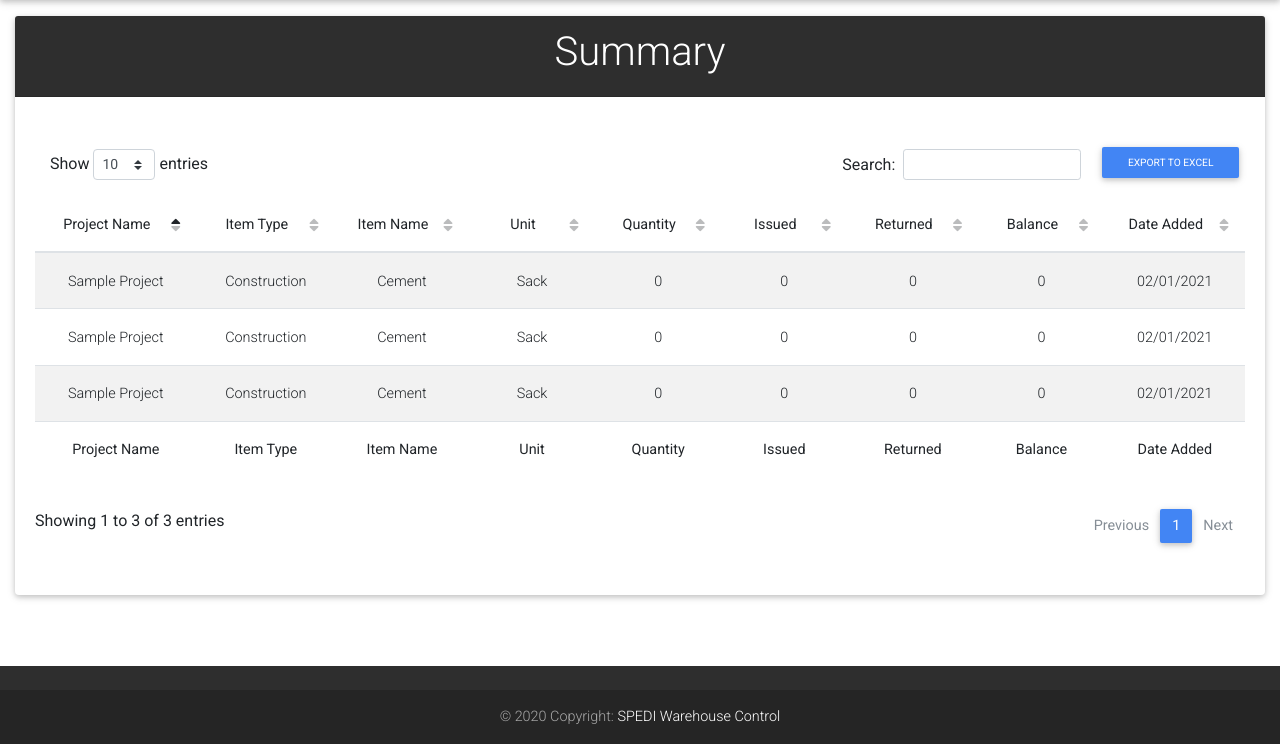
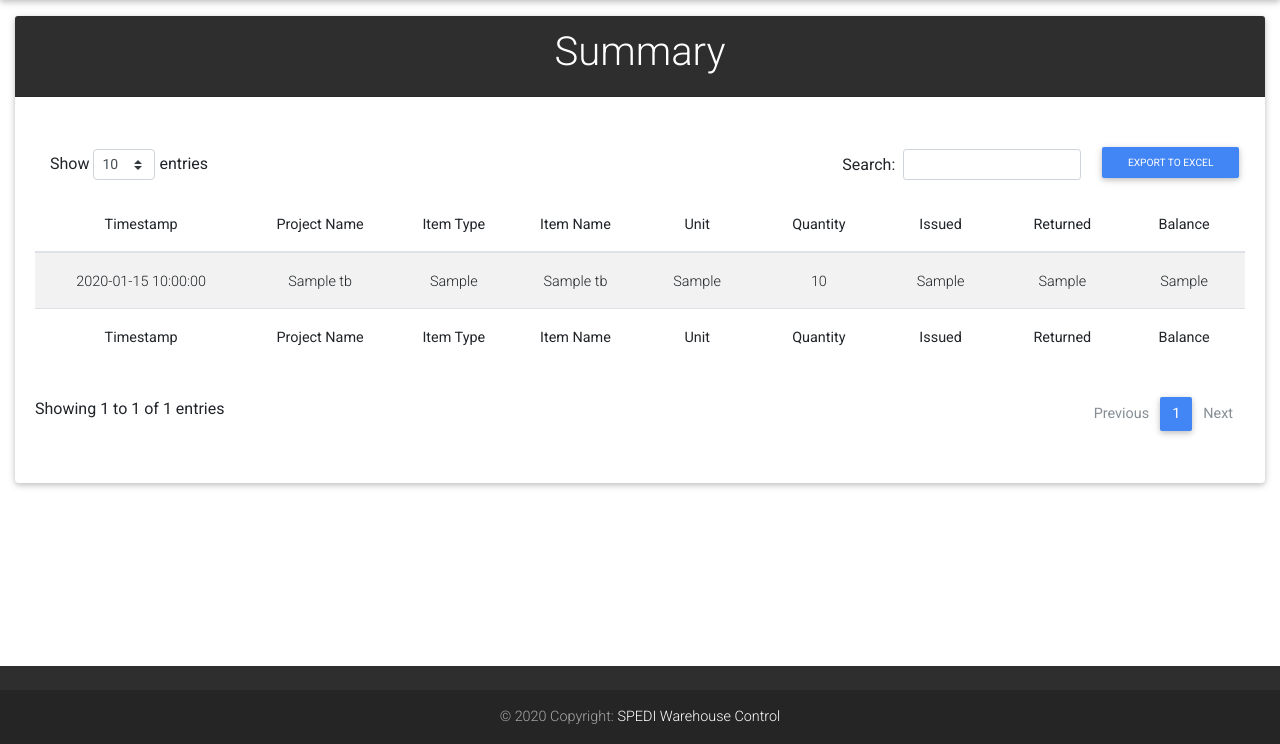
Before and after one commit to Yabetsu16/SPEDI-Warehouse, a PHP site: page /summary.php in a window 1280 px wide. Shown: the part 56-800 px from the top of the page. Run offline with PHP 8.4, Linux system fonts and the light colour scheme; tables that the repository leaves empty or names only in its code hold one stand-in row (values such as "Sample post"); some libraries are stand-ins or nearby versions.

Commit message:
Display summary of movements Added

```diff
--- a/summary.php
+++ b/summary.php
@@ -76,9 +76,12 @@
                                 <button type="button" class="btn btn-sm btn-primary" data-toggle="modal" data-target="#exportModal">Export to Excel</button>
                             </div>
                             <br>
-                            <table id="dtBasicExample" class="table table-striped table-responsive-md btn-table" cellspacing="0" width="100%">
+                            <table id="dtBasicExample" class="table table-striped table-responsive-md btn-table" cellspacing="0" width="100%"
+                            data-ordering="false">
                                 <thead>
                                     <tr class="text-center">
+                                        <th class="th-sm">Timestamp
+                                        </th>
                                         <th class="th-sm">Project Name
                                         </th>
                                         <th class="th-sm">Item Type
@@ -95,47 +98,47 @@
                                         </th>
                                         <th class="th-sm">Balance
                                         </th>
-                                        <th class="th-sm">Date Added
-                                        </th>
                                     </tr>
                                 </thead>
                                 <tbody>
-                                    <tr class="text-center">
-                                        <td>Sample Project</td>
-                                        <td>Construction</td>
-                                        <td>Cement</td>
-                                        <td>Sack</td>
-                                        <td>0</td>
-                                        <td>0</td>
-                                        <td>0</td>
-                                        <td>0</td>
-                                        <td>02/01/2021</td>
-                                    </tr>
-                                    <tr class="text-center">
-                                        <td>Sample Project</td>
-                                        <td>Construction</td>
-                                        <td>Cement</td>
-                                        <td>Sack</td>
-                                        <td>0</td>
-                                        <td>0</td>
-                                        <td>0</td>
-                                        <td>0</td>
-                                        <td>02/01/2021</td>
-                                    </tr>
-                                    <tr class="text-center">
-                                        <td>Sample Project</td>
-                                        <td>Construction</td>
-                                        <td>Cement</td>
-                                        <td>Sack</td>
-                                        <td>0</td>
-                                        <td>0</td>
-                                        <td>0</td>
-                                        <td>0</td>
-                                        <td>02/01/2021</td>
-                                    </tr>
+                                    <?php
+                                    $query = "SELECT * FROM movement_tb
+                                    INNER JOIN inventory_tb ON inventory_tb.inventory_id = movement_tb.inventory_id
+                                    INNER JOIN project_tb ON project_tb.project_id = inventory_tb.project_id
+                                    ORDER BY inventory_tb.inventory_id;";
+                                    $stmt = $conn->prepare($query);
+                                    $stmt->execute();
+                                    $result = $stmt->get_result();
+                                    while ($row = $result->fetch_assoc()) {
+                                        $project_name = $row['project_name'];
+                                        $item_type = $row['item_type'];
+                                        $item_name = $row['item_name'];
+                                        $unit = $row['unit'];
+                                        $quantity = $row['quantity'];
+                                        $issued = $row['issued'];
+                                        $returned = $row['returned'];
+                                        $balance = $row['balance'];
+                                        $date_movement = $row['date_movement'];
+                                    ?>
+                                        <tr class="text-center">
+                                            <td><?php echo $date_movement ?></td>
+                                            <td><?php echo $project_name ?></td>
+                                            <td><?php echo $item_type ?></td>
+                                            <td><?php echo $item_name ?></td>
+                                            <td><?php echo $unit ?></td>
+                                            <td><?php echo $quantity ?></td>
+                                            <td><?php echo $issued ?></td>
+                                            <td><?php echo $returned ?></td>
+                                            <td><?php echo $balance ?></td>
+                                        </tr>
+                                    <?php
+                                    }
+                                    ?>
                                 </tbody>
                                 <tfoot>
                                     <tr class="text-center">
+                                        <th class="th-sm">Timestamp
+                                        </th>
                                         <th class="th-sm">Project Name
                                         </th>
                                         <th class="th-sm">Item Type
@@ -151,8 +154,6 @@
                                         <th class="th-sm">Returned
                                         </th>
                                         <th class="th-sm">Balance
-                                        </th>
-                                        <th class="th-sm">Date Added
                                         </th>
                                     </tr>
                                 </tfoot>
```
